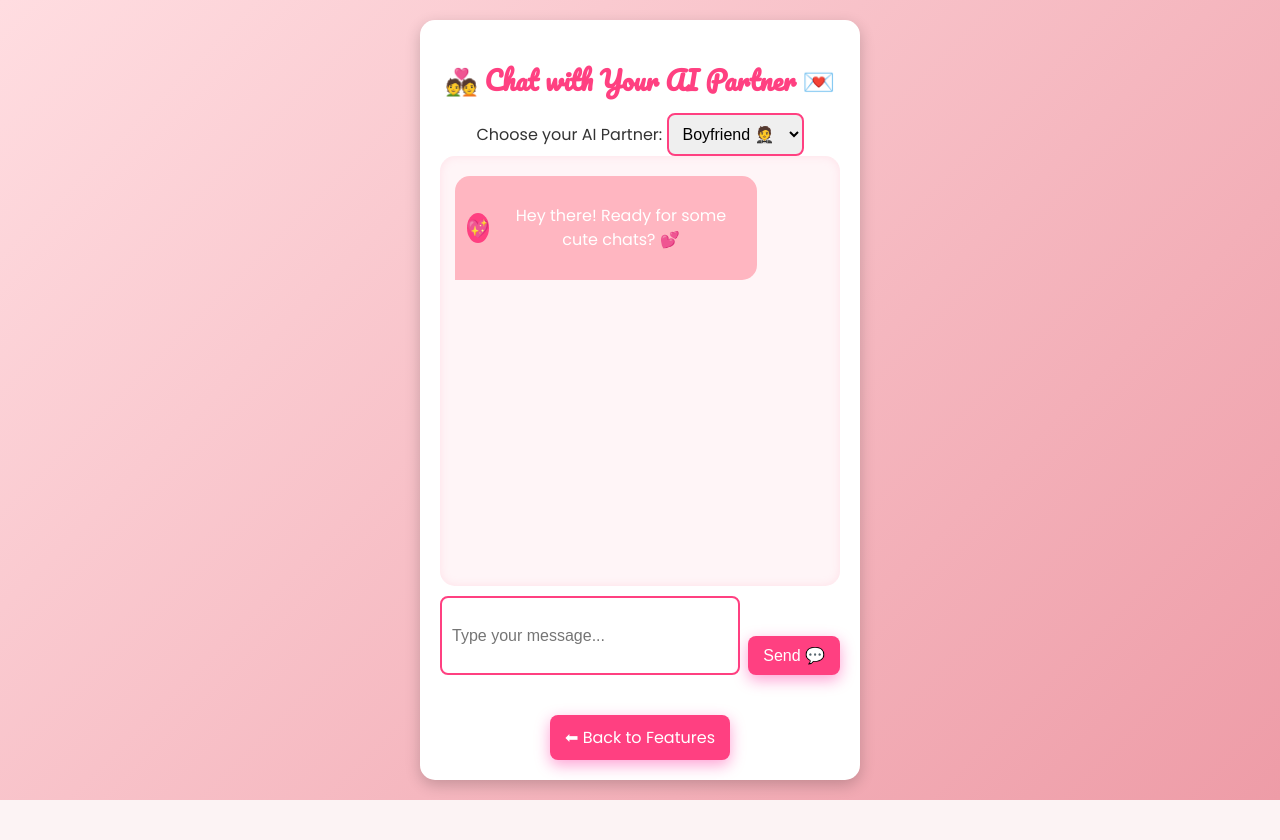
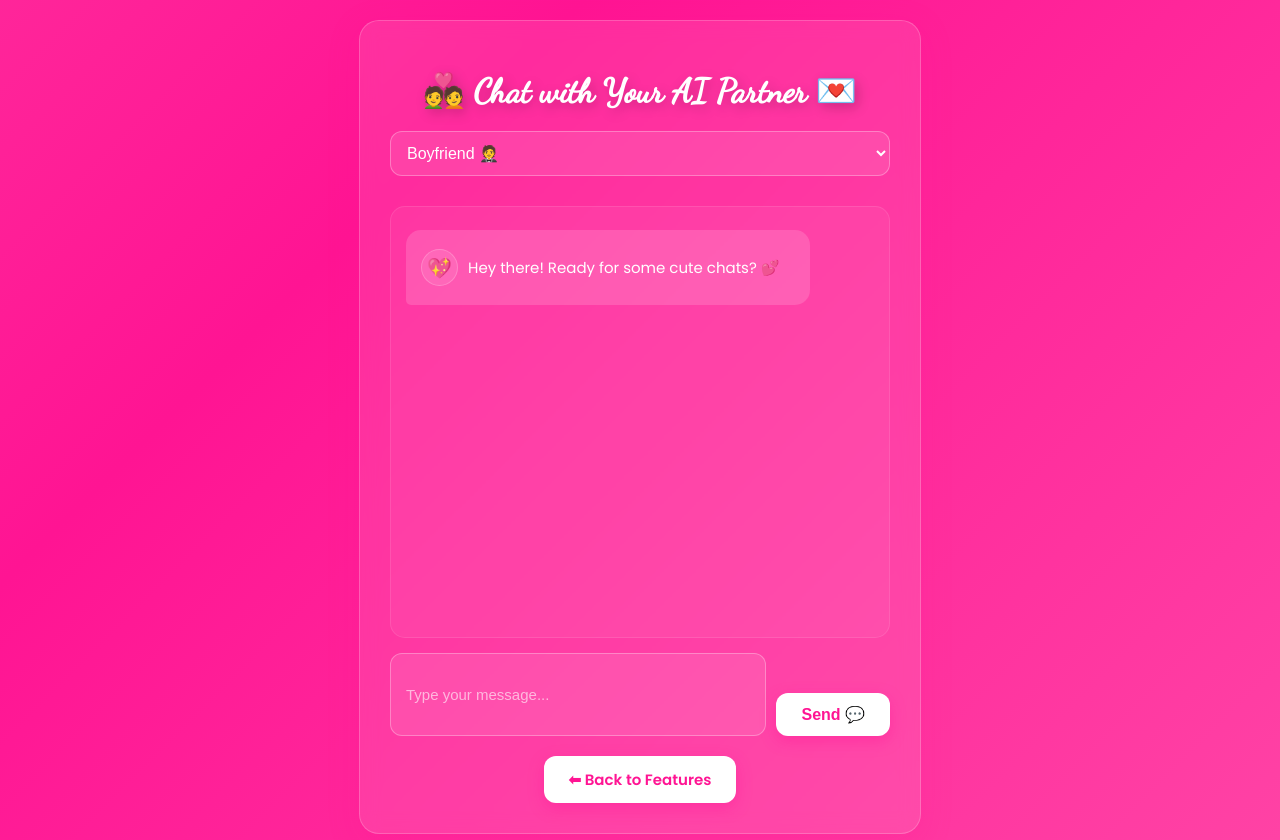
Before and after one commit to himarg2274/Crush-O-Meter, a Flask app: page /bot in a window 1280 px wide. Before the commit the page ends 800 px from the top, so only its background shows below. Run offline with Flask 3, Linux system fonts and the light colour scheme.

Commit message:
Update bot.html

```diff
--- a/templates/bot.html
+++ b/templates/bot.html
@@ -10,69 +10,183 @@
 
         body {
             font-family: 'Poppins', sans-serif;
-            background: linear-gradient(135deg, #ffdde1, #ee9ca7);
-            text-align: center;
+            background: linear-gradient(-45deg, #ff69b4, #ff1493, #ff69b4, #ff1493);
+            background-size: 400% 400%;
+            animation: gradient 15s ease infinite;
+            min-height: 100vh;
+            display: flex;
+            justify-content: center;
+            align-items: center;
+            padding: 20px;
             color: #fff;
-            margin: 0;
-            padding: 0;
         }
 
         .container {
-            max-width: 400px;
-            margin: 40px auto;
-            background: #fff;
-            color: #333;
-            padding: 20px;
-            border-radius: 15px;
-            box-shadow: 0 5px 15px rgba(0, 0, 0, 0.2);
-            position: relative;
-            overflow: hidden;
+            background: rgba(255, 255, 255, 0.1);
+            backdrop-filter: blur(10px);
+            border-radius: 20px;
+            padding: 30px;
+            width: 90%;
+            max-width: 500px;
+            border: 1px solid rgba(255, 255, 255, 0.2);
+            box-shadow: 0 8px 32px rgba(255, 20, 147, 0.2);
         }
 
         .title {
-            font-size: 26px;
+            font-size: clamp(24px, 5vw, 32px);
             font-weight: bold;
-            color: #ff4081;
-            margin-bottom: 10px;
+            font-family: 'Dancing Script', cursive;
+            color: #fff;
+            margin-bottom: 20px;
+            text-shadow: 3px 3px 12px rgba(0, 0, 0, 0.2);
+            animation: pulse 2s infinite;
+        }
+
+        .partner-select {
+            width: 100%;
+            padding: 12px;
+            margin-bottom: 15px;
+            background: rgba(255, 255, 255, 0.1);
+            border: 1px solid rgba(255, 255, 255, 0.3);
+            border-radius: 12px;
+            color: #fff;
+            font-size: 16px;
+            transition: all 0.3s ease;
+        }
+
+        .partner-select:focus {
+            background: rgba(255, 255, 255, 0.15);
+            border-color: rgba(255, 255, 255, 0.5);
+            box-shadow: 0 0 15px rgba(255, 255, 255, 0.2);
+        }
+
+        .partner-select option {
+            background: #ff1493;
+            color: #fff;
         }
 
         .chatbox {
             height: 400px;
             overflow-y: auto;
+            padding: 15px;
+            background: rgba(255, 255, 255, 0.05);
             border-radius: 15px;
-            padding: 15px;
-            background: #fff5f7;
-            display: flex;
-            flex-direction: column;
-            align-items: flex-start;
-            box-shadow: inset 0px 0px 10px rgba(255, 150, 180, 0.2);
+            margin: 15px 0;
+            border: 1px solid rgba(255, 255, 255, 0.1);
         }
 
-        .bot-message, .user-message {
-            max-width: 75%;
-            padding: 12px;
+        .chatbox::-webkit-scrollbar {
+            width: 6px;
+        }
+
+        .chatbox::-webkit-scrollbar-thumb {
+            background: rgba(255, 255, 255, 0.2);
+            border-radius: 3px;
+        }
+
+        .message {
+            max-width: 80%;
+            padding: 12px 15px;
+            margin: 8px 0;
             border-radius: 15px;
-            margin: 5px 0;
-            font-size: 16px;
-            line-height: 1.5;
-            position: relative;
+            font-size: 15px;
+            line-height: 1.4;
             display: flex;
             align-items: center;
-            animation: fadeIn 0.5s ease-in-out;
+            gap: 10px;
+            animation: fadeIn 0.3s ease-out;
         }
 
         .bot-message {
-            background: #ffb6c1;
-            color: white;
+            background: rgba(255, 255, 255, 0.15);
             align-self: flex-start;
-            border-bottom-left-radius: 0;
+            margin-right: auto;
+            border-bottom-left-radius: 5px;
         }
 
         .user-message {
-            background: #ff69b4;
-            color: white;
+            background: rgba(255, 20, 147, 0.3);
             align-self: flex-end;
-            border-bottom-right-radius: 0;
+            margin-left: auto;
+            border-bottom-right-radius: 5px;
+        }
+
+        .avatar {
+            width: 35px;
+            height: 35px;
+            border-radius: 50%;
+            display: flex;
+            align-items: center;
+            justify-content: center;
+            font-size: 20px;
+            background: rgba(255, 255, 255, 0.1);
+            border: 1px solid rgba(255, 255, 255, 0.2);
+        }
+
+        .input-container {
+            display: flex;
+            gap: 10px;
+            margin-top: 15px;
+        }
+
+        input {
+            flex: 1;
+            padding: 15px;
+            font-size: 15px;
+            background: rgba(255, 255, 255, 0.1);
+            border: 1px solid rgba(255, 255, 255, 0.3);
+            border-radius: 12px;
+            color: #fff;
+            transition: all 0.3s ease;
+        }
+
+        input::placeholder {
+            color: rgba(255, 255, 255, 0.6);
+        }
+
+        input:focus {
+            background: rgba(255, 255, 255, 0.15);
+            border-color: rgba(255, 255, 255, 0.5);
+            box-shadow: 0 0 15px rgba(255, 255, 255, 0.2);
+            outline: none;
+        }
+
+        .btn {
+            background: #fff;
+            color: #ff1493;
+            font-size: 16px;
+            padding: 12px 25px;
+            border: none;
+            border-radius: 12px;
+            cursor: pointer;
+            transition: all 0.3s ease;
+            font-weight: 600;
+        }
+
+        .btn:hover {
+            transform: translateY(-2px);
+            background: #ff1493;
+            color: #fff;
+            box-shadow: 0 5px 15px rgba(0, 0, 0, 0.2);
+        }
+
+        .back-btn {
+            display: inline-block;
+            margin-top: 20px;
+            text-decoration: none;
+            font-size: 15px;
+        }
+
+        @keyframes gradient {
+            0% { background-position: 0% 50%; }
+            50% { background-position: 100% 50%; }
+            100% { background-position: 0% 50%; }
+        }
+
+        @keyframes pulse {
+            0% { transform: scale(1); }
+            50% { transform: scale(1.05); }
+            100% { transform: scale(1); }
         }
 
         @keyframes fadeIn {
@@ -80,96 +194,47 @@
             to { opacity: 1; transform: translateY(0); }
         }
 
-        .input-container {
-            display: flex;
-            margin-top: 10px;
-            gap: 8px;
-        }
+        @media (max-width: 480px) {
+            .container {
+                padding: 20px;
+            }
 
-        input, select {
-            flex: 1;
-            padding: 10px;
-            font-size: 16px;
-            border: 2px solid #ff4081;
-            border-radius: 8px;
-            outline: none;
-            transition: 0.3s;
-        }
+            .message {
+                max-width: 85%;
+                font-size: 14px;
+            }
 
-        .btn {
-            background: #ff4081;
-            color: #fff;
-            font-size: 16px;
-            padding: 10px 15px;
-            border: none;
-            border-radius: 8px;
-            cursor: pointer;
-            transition: 0.3s;
-        }
-
-        .btn:hover {
-            background: #e91e63;
-            transform: scale(1.05);
-        }
-
-        .emoji {
-            font-size: 20px;
-            margin-right: 5px;
-        }
-
-        .bot-avatar {
-            width: 30px;
-            height: 30px;
-            border-radius: 50%;
-            background: #ff4081;
-            display: flex;
-            align-items: center;
-            justify-content: center;
-            font-size: 18px;
-            color: white;
-            margin-right: 8px;
-        }
-
-        .user-avatar {
-            width: 30px;
-            height: 30px;
-            border-radius: 50%;
-            background: #ff69b4;
-            display: flex;
-            align-items: center;
-            justify-content: center;
-            font-size: 18px;
-            color: white;
-            margin-left: 8px;
+            .avatar {
+                width: 30px;
+                height: 30px;
+                font-size: 16px;
+            }
         }
     </style>
 </head>
 <body>
-
-    <div class="container">
+    <div class="container animate__animated animate__fadeIn">
         <h1 class="title">💑 Chat with Your AI Partner 💌</h1>
 
-        <label for="partnerSelect">Choose your AI Partner:</label>
-        <select id="partnerSelect">
+        <select class="partner-select" id="partnerSelect">
             <option value="male">Boyfriend 🤵</option>
             <option value="female">Girlfriend 👰</option>
         </select>
 
         <div class="chatbox" id="chatbox">
-            <div class="bot-message">
-                <div class="bot-avatar">💖</div>
+            <div class="message bot-message">
+                <div class="avatar">💖</div>
                 <p>Hey there! Ready for some cute chats? 💕</p>
             </div>
         </div>
 
         <div class="input-container">
-            <input type="text" id="userInput" placeholder="Type your message...">
+            <input type="text" id="userInput" placeholder="Type your message..." onkeypress="if(event.key === 'Enter') sendMessage()">
             <button class="btn" onclick="sendMessage()">Send 💬</button>
         </div>
 
-        <a href="/features" class="btn">⬅ Back to Features</a>
+        <a href="/features" class="btn back-btn">⬅ Back to Features</a>
     </div>
-
     <script>
         async function sendMessage() {
             let userInput = document.getElementById("userInput").value.trim();
```
